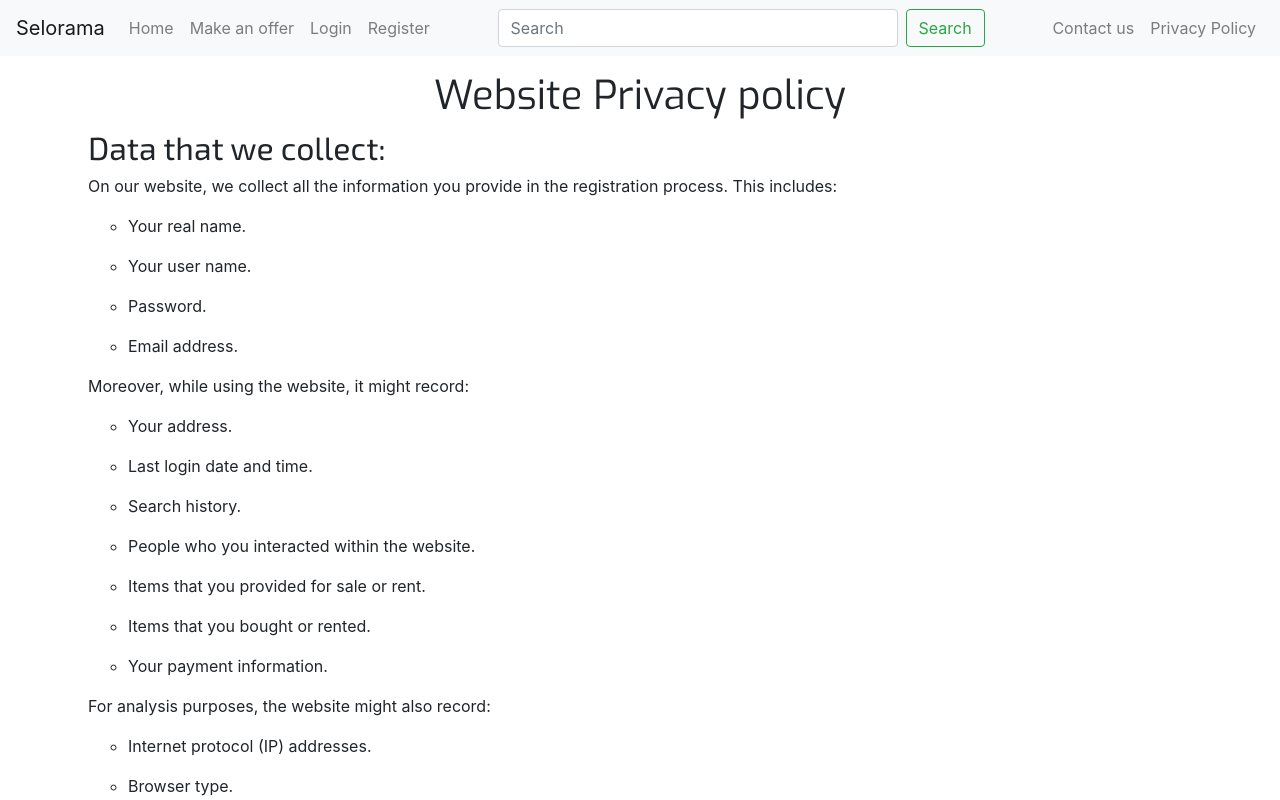
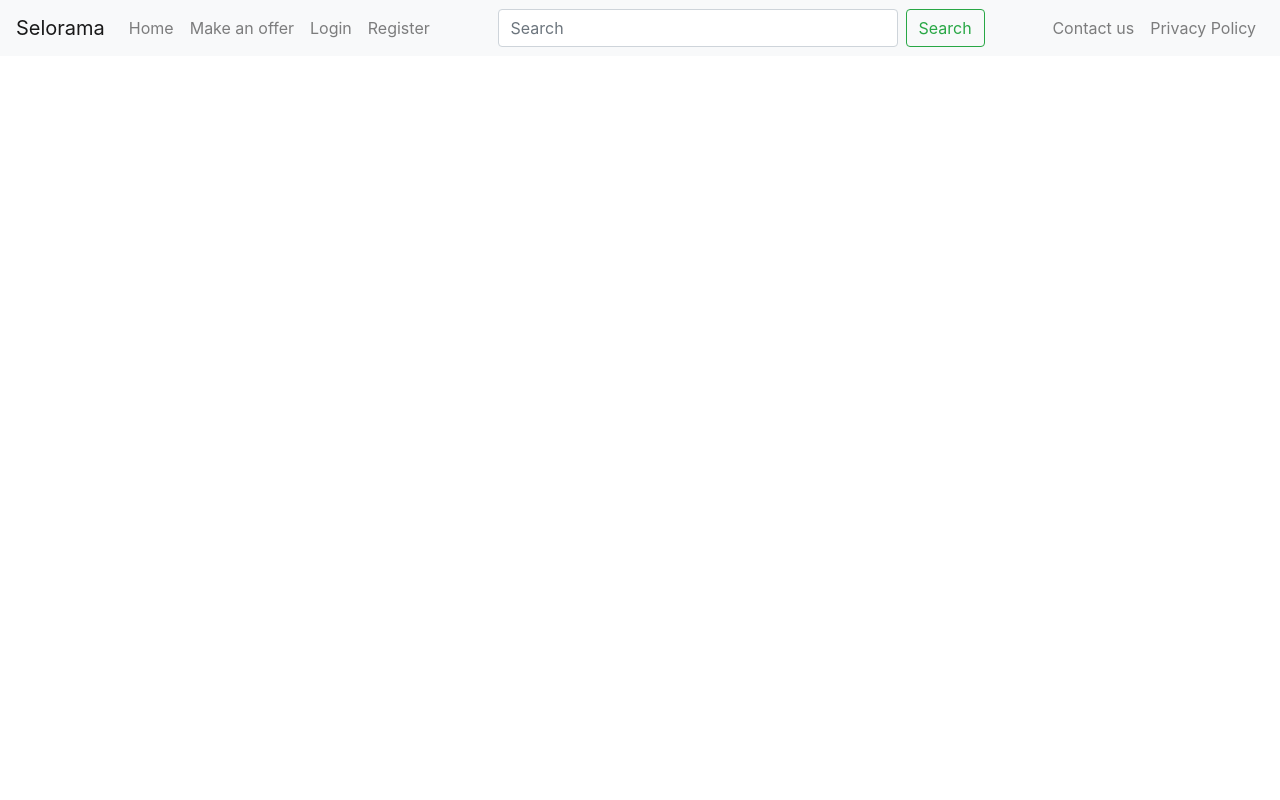
Before and after one commit to WebDevF19-Team11/Front-end, a React (Create React App) app: page / in a window 1280 px wide. Shown: the top 800 px of the page. Built offline with nearby package versions, Linux system fonts and the light colour scheme.

Commit message:
add: router and links to main page and privacy page

```diff
--- a/package.json
+++ b/package.json
@@ -7,6 +7,7 @@
     "react": "^16.11.0",
     "react-bootstrap": "^1.0.0-beta.14",
     "react-dom": "^16.11.0",
+    "react-router-dom": "^5.1.2",
     "react-scripts": "3.2.0"
   },
   "scripts": {
--- a/src/components/MainPage.js
+++ b/src/components/MainPage.js
@@ -2,7 +2,7 @@ import React from 'react'
 import NaviagationBar from "./NavigationBar"
 import MainItemView from "./mainItemView"
 import PrivacyPolicy from "./PrivacyPolicy"
-
+import {BrowserRouter as Router, Route, Link} from 'react-router-dom'
 export default class MainPage extends React.Component {
     constructor(props) {
         super(props);
@@ -10,10 +10,13 @@ export default class MainPage extends React.Component {
 
     render() {
         return (
-            <div>
-                <NaviagationBar/>
-                <PrivacyPolicy/>
-            </div>
+            <Router>
+                <div>
+                    <NaviagationBar/>
+                    <Route path='/main' component={MainItemView}/>
+                    <Route path='/PrivacyPolicy' component={PrivacyPolicy}/>
+                </div>
+            </Router>
         );
     }
 
--- a/src/components/NavigationBar.js
+++ b/src/components/NavigationBar.js
@@ -1,4 +1,5 @@
 import React from 'react'
+import {BrowserRouter as Router, Route, Link} from 'react-router-dom'
 export default class NaviagationBar  extends React.Component {
     constructor(props) {
         super(props)
@@ -23,7 +24,8 @@ export default class NaviagationBar  extends React.Component {
         id="navbarNav">
         <ul class="navbar-nav">
         <li class="nav-item">
-            <a class="nav-link" href="#">Home <span class="sr-only">(current)</span></a>
+            <Link className="nav-link"
+                          to='/main'>Home</Link>
         </li>
         <li class="nav-item">
             <a class="nav-link" href="#">Make an offer</a>
@@ -46,7 +48,8 @@ export default class NaviagationBar  extends React.Component {
                 <a class="nav-link " href="#">Contact us</a>
             </li>
             <li class="nav-item ">
-                    <a class="nav-link" href="#">Privacy Policy</a>
+                    <Link className="nav-link"
+                          to='/PrivacyPolicy'>Privacy Policy</Link>
             </li>
         </ul>
 
```
Also changed, not shown: 1 other file (tests, documents, lock files or other folders).
